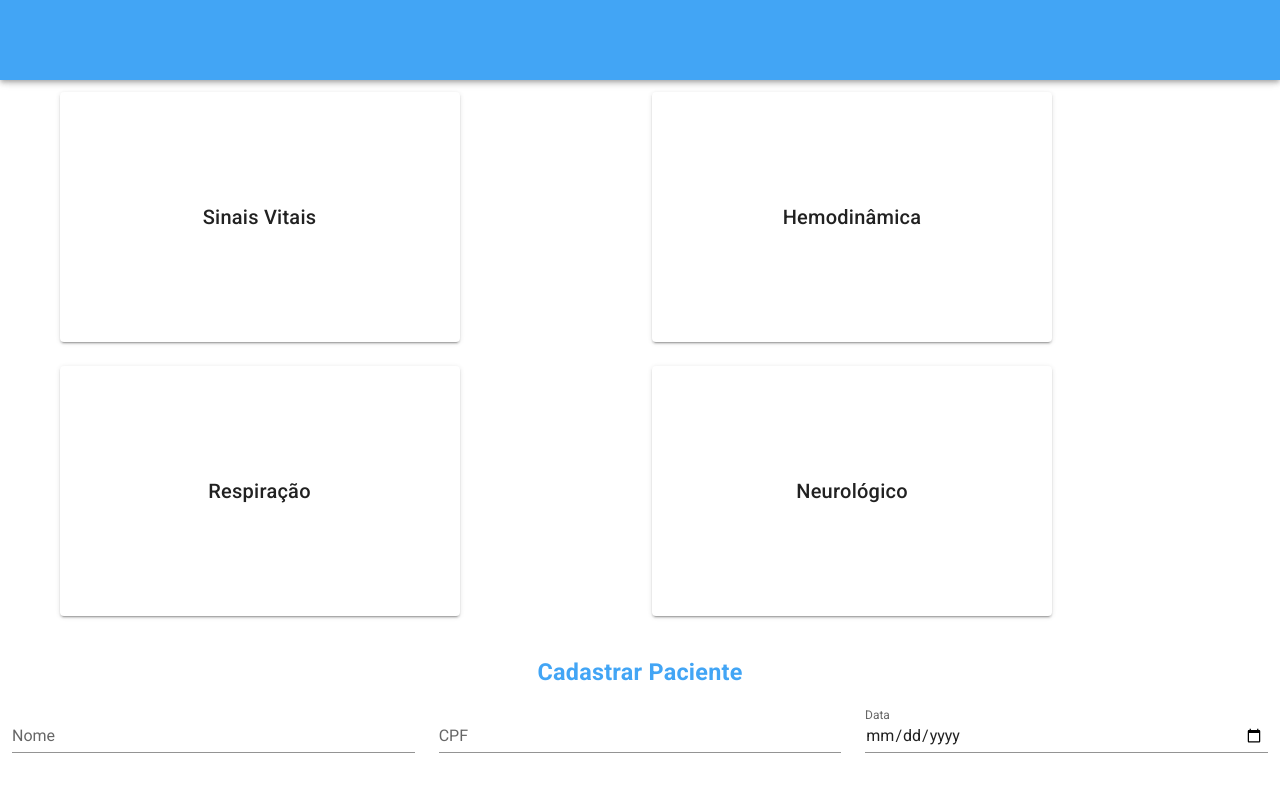
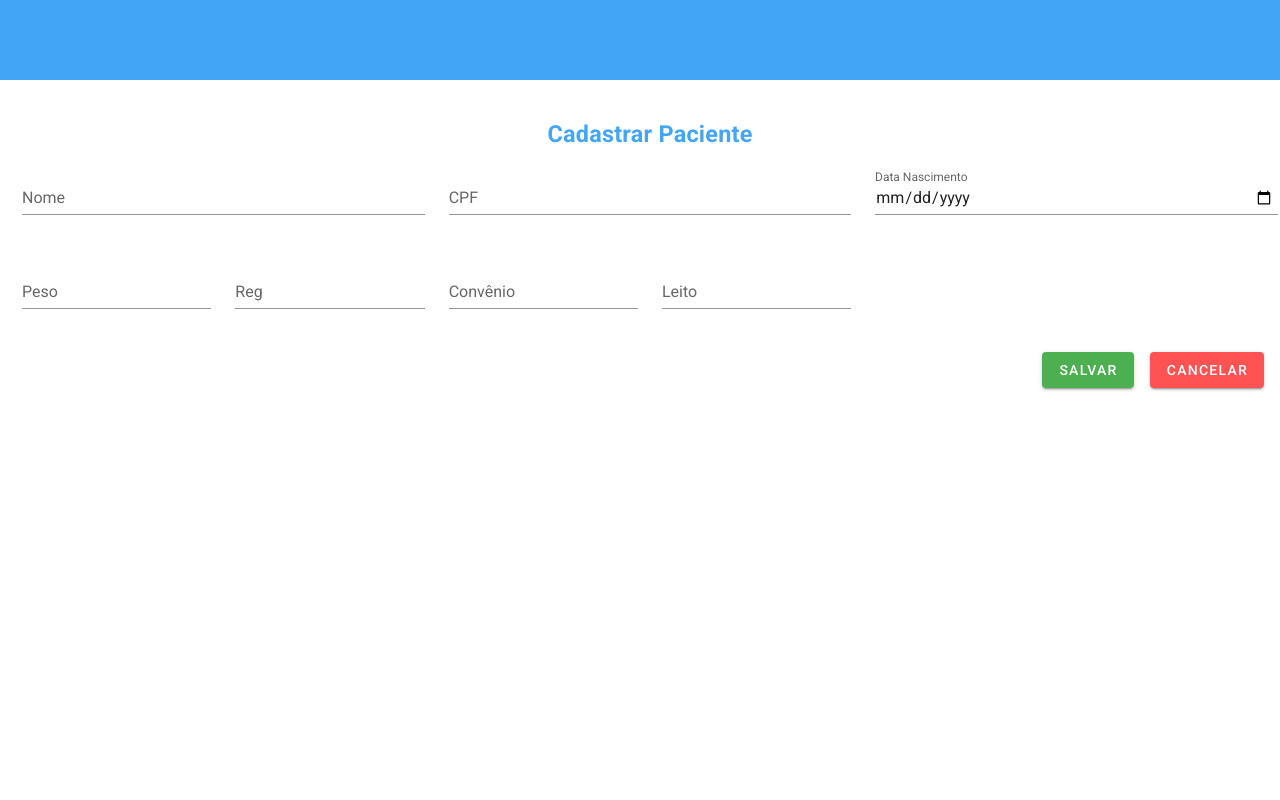
Before and after one commit to julioCesarRocha/efolhao-frontend, a Vue app: page /sinaisvitais in a window 1280 px wide. Shown: the top 800 px of the page. Built offline with nearby package versions, Linux system fonts and the light colour scheme.

Commit message:
Ajustes no formulário de cadasrtro de pacientes

```diff
--- a/src/App.vue
+++ b/src/App.vue
@@ -4,7 +4,7 @@
     <v-spacer></v-spacer>
     <!-- <PacientesComponent /> -->
      <!-- <SinaisVitais /> -->
-     <MenuComponent />
+
      <UsuarioComponent />
     <!-- <HemodinamicaApp /> -->
     <!-- <RespiracaoComponent /> -->
@@ -21,13 +21,11 @@ import NavbarApp from "./components/Navbar.vue";
 // import RespiracaoComponent from "./components/Respiracao.vue";
 // import LoginComponent from "./components/LoginComponent.vue";
 import UsuarioComponent from "./components/UsuarioComponent.vue";
-import MenuComponent from "./components/MenuComponent.vue";
 
 export default {
   components: {
     NavbarApp,
     UsuarioComponent,
-    MenuComponent,
     // SinaisVitais,
     // HemodinamicaApp
     // RespiracaoComponent
--- a/src/components/MenuComponent.vue
+++ b/src/components/MenuComponent.vue
@@ -28,6 +28,7 @@
   </template>
 
 <script>
+
   export default {
     methods: {
       redirectToForm1() {
--- a/src/components/UsuarioComponent.vue
+++ b/src/components/UsuarioComponent.vue
@@ -10,7 +10,7 @@
             dismissible
             @input="showSuccessAlert = false"
           >
-            Cadastro do paciente salvo com sucesso!
+            Cadastro do paciente relizado com sucesso!
           </v-alert>
           <v-card-title class="title" >
             <h3>Cadastrar Paciente</h3>
@@ -18,22 +18,28 @@
         </div>
         <v-row>
           <v-col cols="12" md="4">
-          <v-text-field v-model="nome" label="Nome" required > </v-text-field>
+            <v-text-field v-model="nome" label="Nome" required> </v-text-field>
           </v-col>
           <v-col cols="12" md="4">
             <v-text-field v-model="cpf" label="CPF"> </v-text-field>
           </v-col>
           <v-col cols="12" md="4">
-          <v-text-field label="Data" type="date" v-model="data_nascimento" :rules="dateRules" clearable/>
+            <v-text-field label="Data Nascimento" type="date" v-model="data_nascimento" :rules="dateRules" clearable/>
           </v-col>
         </v-row>
 
         <v-row>
-        <v-col cols="12" md="4">
-          <v-text-field v-model="email" label="E-mail" required />
+          <v-col cols="12" md="2">
+            <v-text-field v-model="peso" label="Peso" required />
           </v-col>
-        <v-col cols="12" md="4">
-          <v-text-field v-model="senha" label="Senha" type="password" required />
+          <v-col cols="12" md="2">
+            <v-text-field v-model="reg" label="Reg" required />
+          </v-col>
+          <v-col cols="12" md="2">
+            <v-text-field v-model="convenio" label="Convênio" required />
+          </v-col>
+          <v-col cols="12" md="2">
+            <v-text-field v-model="leito" label="Leito" required />
           </v-col>
         </v-row>
       </v-container>
@@ -59,15 +65,18 @@ export default {
       nome: this.nome,
       cpf: this.cpf,
       data_nascimento: this.data_nascimento,
-      email: this.email,
-      senha: this.senha,
+      peso: this.peso,
+      reg: this.reg,
+      convenio: this.convenio,
+      leito: this.leito,
 
       selectedDate: null,
+      // nomeRule: [value => !!value || "O nome é obrigatório"],
       dateRules: [
         value => !!value || "A data é obrigatória",
         value =>
           /^\d{4}-\d{2}-\d{2}$/.test(value) || "A data deve estar no formato YYYY-MM-DD"
-      ]
+      ],
     };
   },
 
@@ -80,24 +89,17 @@ export default {
     },
 
     async salvar() {
-      // Sinais.salvar(this.sinalVital).then(response => {
-      //   this.produto = {}
-      //   alert(response.data)
-      // })
-
       //crie um data com os dados do formulário
       const data = {
         nome: this.nome,
         cpf: this.cpf,
         data_nascimento: this.data_nascimento,
-        email: this.email,
-        senha: this.senha,
-        perfil: 'Admin',
+        peso: this.peso,
+        reg: this.reg,
+        convenio: this.convenio,
+        leito: this.leito,
       };
 
-      // const dataJson = JSON.stringify(data)
-      // console.log(dataJson);
-      console.log(data);
       const resposta = await Usuario.criarUsuario(data);
       if (resposta.status === 201) {
         this.showSuccessAlert = true;
@@ -119,11 +121,15 @@ export default {
 };
 </script>
 
-<style>
+<style scoped>
 .title {
   justify-content: center;
   text-align: center;
   color: #42A5F5;
 ;
 }
+.container {
+  margin: 10px;
+  padding: auto;
+}
 </style>
--- a/src/main.js
+++ b/src/main.js
@@ -1,11 +1,13 @@
 import Vue from 'vue'
 import App from './App.vue'
 import vuetify from './plugins/vuetify'
+import router from './router'
 
 
 Vue.config.productionTip = false
 
 new Vue({
+  router,
   vuetify,
   render: h => h(App)
 }).$mount('#app')
--- a/src/router/index.js
+++ b/src/router/index.js
@@ -1,30 +1,8 @@
-// import { createRouter, createWebHistory } from 'vue-router'
-// import Home from '../views/Home.vue'
-
-// const routes = [
-//   {
-//     path: '/',
-//     name: 'Home',
-//     component: Home
-//   },
-//   {
-//     path: '/hemodinamica',
-//     name: 'Hemodinamica',
-//     component: () => import(/* webpackChunkName: "hemodinamica" */ '../views/HemodinamicaApp.vue')
-//   }
-// ]
-
-// const router = createRouter({
-//   history: createWebHistory(process.env.BASE_URL),
-//   routes
-// })
-
-// export default router
 import Vue from 'vue'
 import VueRouter from 'vue-router'
-import SinaisVitais from './components/SinaisVitais.vue'
-import Respiracao from './components/Respiracao.vue'
-import Hemodinamica from './components/Hemodinamica.vue'
+import SinaisVitais from '../components/SinaisVitais.vue'
+// import Respiracao from './components/Respiracao.vue'
+// import Hemodinamica from './components/Hemodinamica.vue'
 // import Form4 from './components/Form4.vue'
 
 Vue.use(VueRouter)
@@ -35,16 +13,16 @@ const routes = [
     name: 'SinaisVitais',
     component: SinaisVitais
   },
-  {
-    path: '/respiracao',
-    name: 'Respiracao',
-    component: Respiracao
-  },
-  {
-    path: '/hemodinamica',
-    name: 'Hemodinamica',
-    component: Hemodinamica
-  }
+  // {
+  //   path: '/respiracao',
+  //   name: 'Respiracao',
+  //   component: Respiracao
+  // },
+  // {
+  //   path: '/hemodinamica',
+  //   name: 'Hemodinamica',
+  //   component: Hemodinamica
+  // }
 ]
 
 const router = new VueRouter({
--- /dev/null
+++ b/src/views/SinaisVitais.vue
@@ -0,0 +1,21 @@
+<template>
+    <v-app>
+        <NavbarApp />
+        <v-spacer></v-spacer>
+        <SinaisVitais />
+        <v-main>
+        </v-main>
+    </v-app>
+</template>
+
+<script>
+import NavbarApp from "./components/Navbar.vue";
+import SinaisVitais from "./components/SinaisVitais.vue";
+
+export default {
+    components: {
+        NavbarApp,
+        SinaisVitais,
+    },
+};
+</script>
```
Also changed, not shown: 1 other file (tests, documents, lock files or other folders). Lines whose indentation alone changed are shown as unchanged.
